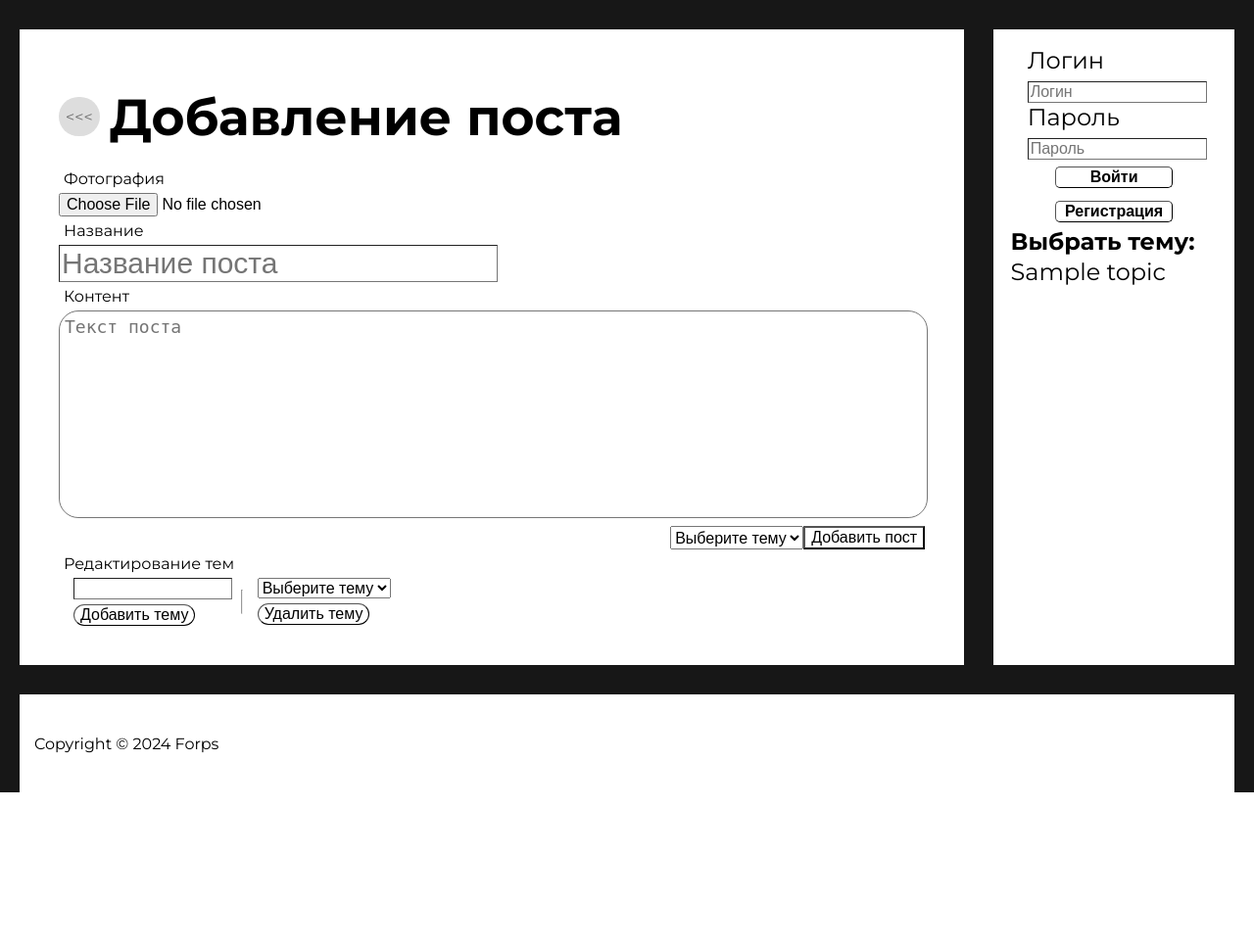
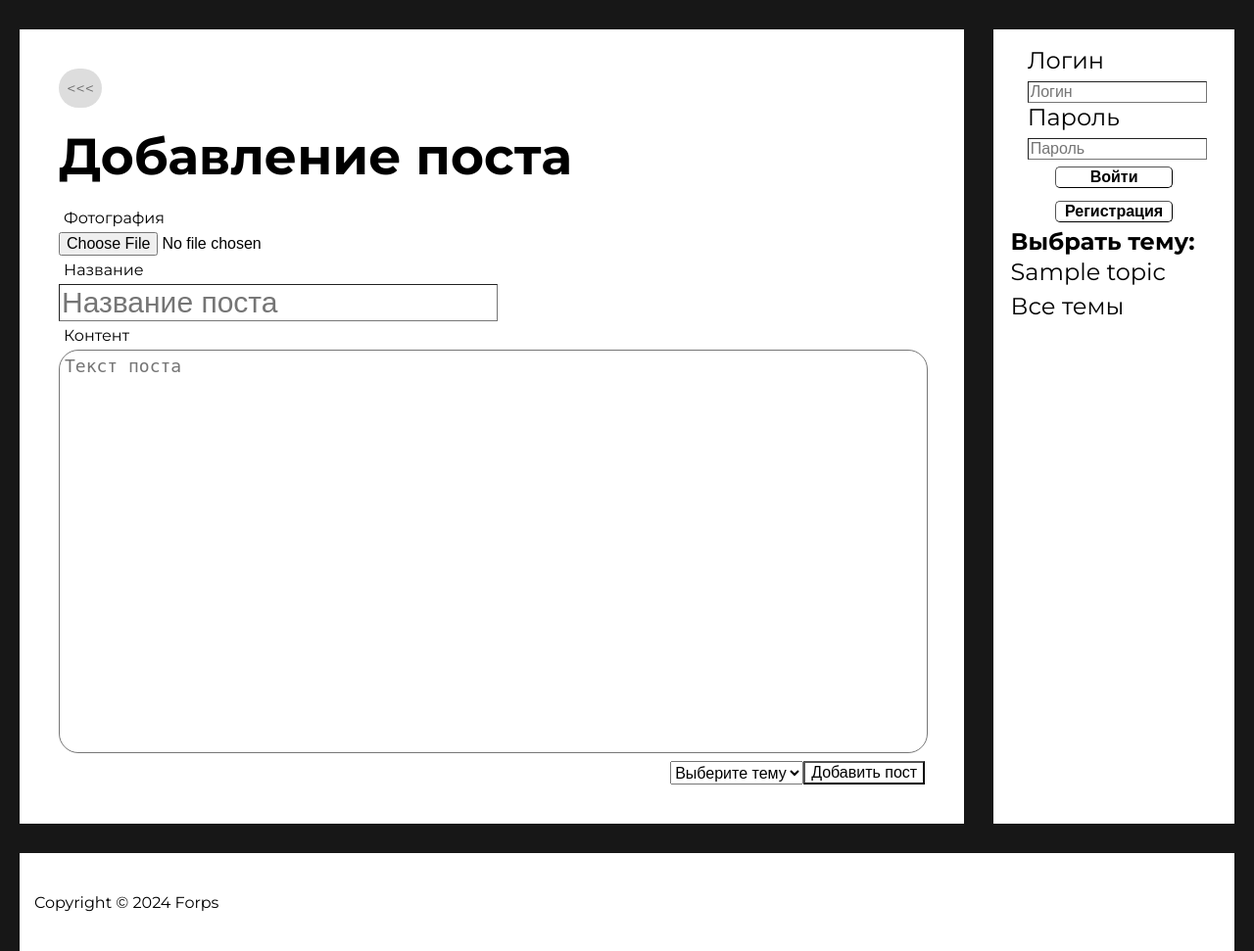
Before and after one commit to DanVoron/pythonProject, a Django app: template mydjangoproject/templates/blog/post_add.html in a window 1280 px wide. Shown: the part 240-1211 px from the top of the page at 98% size. Before the commit the page ends 1049 px from the top, so only its background shows below. Run offline with Django 5.2, Linux system fonts and the light colour scheme; the template is opened without the code that fills it: values that come from a table or form of the project are taken from there, others are empty; tables that the repository leaves empty hold one stand-in row (values such as "Sample post"); some web fonts are replaced.

Commit message:
vse eshe beta&&&

```diff
--- a/mydjangoproject/static/css/PostListStyles.css
+++ b/mydjangoproject/static/css/PostListStyles.css
@@ -20,11 +20,7 @@ h2{
     overflow-x: hidden;
     word-break: break-all;
 }
-.HeaderContainer{
-    width: 100%;
-    display: flex;
-    align-items: center;
-}
+
 .PostTextContainer{
     height: fit-content;
     min-height: 200px;
@@ -43,7 +39,7 @@ h2{
     border-radius: 20px;
     font-size: 18px;
     padding: 5px;
-    height: 200px;
+    height: 400px;
     border-radius: 20px;
     text-align:left;
 }
@@ -191,7 +187,6 @@ h2{
 .themeeditor{
     display: flex;
     width: 100%;
-    margin-left: 60px;
 
     margin-bottom: 20px;
     font-size: 24px;
@@ -199,7 +194,6 @@ h2{
 }
 .themechanger{
     display: flex;
-    margin-left: 70px;
     margin-top: 20px;
     font-size: 24px;
 }
@@ -223,3 +217,15 @@ h2{
     display: flex;
     flex-direction: column;
 }
+.comment::-webkit-scrollbar-track{
+    background-color: transparent;
+}
+.comment::-webkit-scrollbar{
+    background-color: transparent;
+}
+.comment::-webkit-scrollbar-thumb{
+	background-color: transparent;
+}
+.center{
+margin-left: 20px;
+}
--- a/mydjangoproject/templates/blog/post_add.html
+++ b/mydjangoproject/templates/blog/post_add.html
@@ -60,26 +60,6 @@
                     </div>
                 </div>
             </form>
-        <form method="post" action="" class="">
-            {% csrf_token %}
-            <p>Редактирование тем</p>
-            <div class="ThemesRedactorContainer">
-                <div class="RedacThemes">
-                    <input type="text" name="NameTopic" id="">
-                    <button class="ThemesBUTT" id="AddTopicBtn" name="action" value="AddTopic">Добавить тему</button>
-                </div>
-                <hr>
-                <div class="DelThemes">
-                    <select id="themes-select" name="TopicList">
-                        <option value="" disabled selected>Выберите тему</option>
-                        {%for i in topics%}
-                        <option value="{{ i.id }}">{{ i.name }}</option>
-                        {%endfor%}
-                      </select>
-                    <button class="ThemesBUTT" id="DelTopicBtn" name="action" value="DelTopic">Удалить тему</button>
-                </div>
-            </div>
-        </form>
         </div>
         <div class="NewsThemesContainer">
             {% if role_id is None %}
@@ -113,8 +93,9 @@
             <p><b>Выбрать тему:</b></p>
             <div class="ThemesContainer">
                 {%for i in topics%}
-                <a class="archons" href="{% url 'index_page_themed' i.pk %}" > {{i.name}}</a>
+                <a class="archons {% if i.pk == themeid %} PerehodA {% endif %}" href="{% url 'index_page_themed' i.pk %}" > {{i.name}}</a>
                 {%endfor%}
+                <a class="archons" href="{% url 'index' %}" >Все темы</a>
             </div>
         </div>
     </main>
--- a/mydjangoproject/templates/blog/post_list.html
+++ b/mydjangoproject/templates/blog/post_list.html
@@ -96,7 +96,7 @@
                 {% csrf_token %}
                 <p>Добро пожаловать, {{ username }}</p>
                 <input type="hidden" name="next" value="{{ request.path }}">
-                <button type="submit">Выйти</button>
+                <button type="submit" class="AuthButt">Выйти</button>
             </form>
         </div>
         {% endif %}
@@ -104,8 +104,9 @@
         <p><b>Выбрать тему:</b></p>
         <div class="ThemesContainer">
             {%for i in topics%}
-            <a class="archons" href="{% url 'index_page_themed' i.pk %}" > {{i.name}}</a>
+            <a class="archons {% if i.pk == themeid %} PerehodA {% endif %}" href="{% url 'index_page_themed' i.pk %}" > {{i.name}}</a>
             {%endfor%}
+            <a class="archons" href="{% url 'index' %}" >Все темы</a>
         </div>
     </div>
     </main>
--- a/mydjangoproject/templates/blog/theme_edit.html
+++ b/mydjangoproject/templates/blog/theme_edit.html
@@ -116,8 +116,9 @@
             <p><b>Выбрать тему:</b></p>
             <div class="ThemesContainer">
                 {%for i in topics%}
-                <a class="archons" href="{% url 'index_page_themed' i.pk %}" > {{i.name}}</a>
+                <a class="archons {% if i.pk == themeid %} PerehodA {% endif %}" href="{% url 'index_page_themed' i.pk %}" > {{i.name}}</a>
                 {%endfor%}
+                <a class="archons" href="{% url 'index' %}" >Все темы</a>
             </div>
         </div>
     </main>
--- a/mydjangoproject/templates/index.html
+++ b/mydjangoproject/templates/index.html
@@ -40,7 +40,7 @@
             {% if role_id == 2 %}
             <div class="AdminAddingButt">
                 <button id="AddPostButt" onclick="location.href='{% url 'post_add' %}'">Добавить <br> новость</button>
-                <button id="AddPostButt" onclick="location.href='{% url 'theme_edit' %}'">Добавить <br> Тему</button>
+                <button id="AddPostButt" onclick="location.href='{% url 'theme_edit' %}'">Редаткирование <br> тем</button>
                 <p >Добро пожаловать, Админ!</p>
             </div>
             {% endif %}
@@ -99,7 +99,7 @@
                 {%for i in topics%}
                 <a class="archons {% if i.pk == themeid %} PerehodA {% endif %}" href="{% url 'index_page_themed' i.pk %}" > {{i.name}}</a>
                 {%endfor%}
-                <a class="archons {% if themeid is None %} PerehodA {% endif %}" href="{% url 'index' %}" >Сбросить тему</a>
+                <a class="archons {% if themeid is None %} PerehodA {% endif %}" href="{% url 'index' %}" >Все темы</a>
             </div>
         </div>
     </main>
```
Also changed, not shown: mydjangoproject/templates/blog/post_edit.html (+2 -22 lines).
